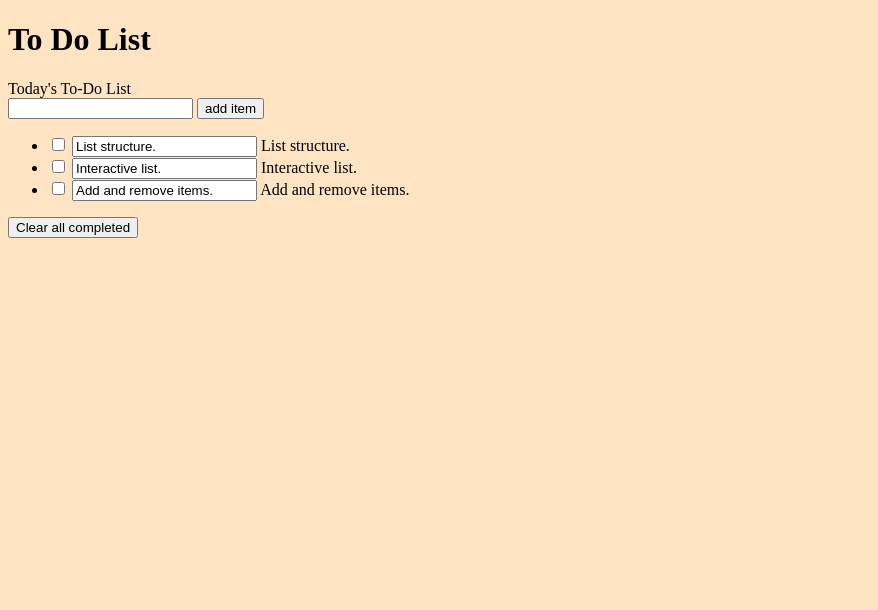
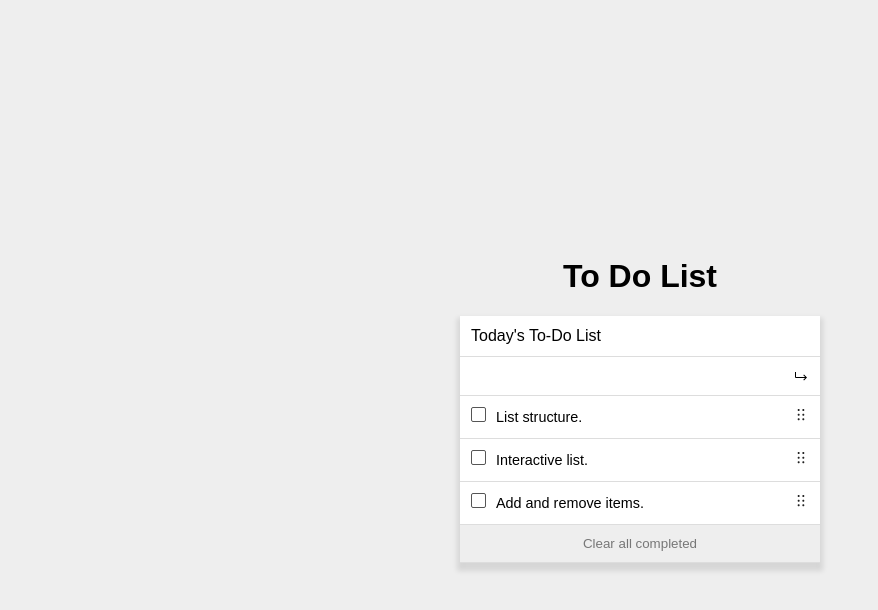
Before and after one commit to JuanLPalacios/todo-list, a website built with webpack: page src/index.html in a window 1280 px wide. Shown: the whole page, without its empty margins (0-878 px from the left). Built offline with nearby package versions, Linux system fonts and the light colour scheme.

Commit message:
Add styles to make it seem dynamic

```diff
--- a/src/style.css
+++ b/src/style.css
@@ -1,3 +1,150 @@
+* { box-sizing: border-box; }
+
 body {
-    background-color: bisque;
+  margin: 0;
+  font-family: sans-serif;
 }
+
+.todo {
+  width: 360px;
+  display: flex;
+  flex-direction: column;
+  box-shadow: 0 5px 5px 3px rgb(0 0 0 / 10%);
+}
+
+.todo > header,
+.todo > button,
+.todo-li,
+.todo > form > * {
+  padding: 11px;
+  border: none;
+  background-color: #fff;
+  border-bottom: solid 1px #ddd;
+  outline: none;
+}
+
+li.todo-li { display: flex; }
+
+li.todo-li [type=text] {
+  position: absolute;
+  left: 100vw;
+  border: none;
+  outline: none;
+  font-family: sans-serif;
+  font-size: 0.9rem;
+  padding: 0;
+  flex: 1 1 auto;
+}
+
+li.todo-li [type=text] + label {
+  font-family: sans-serif;
+  font-size: 0.9rem;
+  padding: 0;
+  padding-top: 2px;
+  flex: 1 1 auto;
+}
+
+li.todo-li [type=text]:focus {
+  position: static;
+  left: 0;
+}
+
+li.todo-li [type=checkbox] + label {
+  display: inline-block;
+  width: 15px;
+  height: 15px;
+  border: solid 1px #555;
+  border-radius: 2px;
+  margin-right: 10px;
+}
+
+li.todo-li [type=text]:focus + label {
+  display: none;
+}
+
+li.todo-li [type=checkbox] { display: none; }
+
+li.todo-li [type=checkbox]:checked + label {
+  border: none;
+}
+
+li.todo-li [type=checkbox]:checked + label::before {
+  content: '';
+  display: inline-block;
+  position: absolute;
+  width: 7px;
+  height: 15px;
+  border: solid 2px rgb(0, 4, 255);
+  border-width: 0 2px 2px 0;
+  border-radius: 3px;
+  transform: translate(3px, -3px) rotate(45deg);
+}
+
+li.todo-li [type=checkbox]:checked ~ label {
+  text-decoration: line-through;
+  color: #999;
+}
+
+li.todo-li .handle {
+  cursor: move;
+}
+
+li.todo-li .handle::before {
+  content: ' ';
+  display: inline-block;
+  background-image: url("imgs/re-order-dots.svg");
+  background-size: cover;
+  width: 16px;
+  height: 16px;
+}
+
+button#clear-all {
+  color: #777;
+  background: #eee;
+}
+
+main {
+  position: relative;
+  display: flex;
+  flex-direction: column;
+  height: 100vh;
+  justify-content: center;
+  align-items: center;
+  background-color: #eee;
+  overflow: hidden;
+}
+
+.todo > form {
+  display: flex;
+  align-items: stretch;
+  justify-content: space-between;
+  margin: 0;
+}
+
+.todo > form > input {
+  flex: 1 1 auto;
+}
+
+.todo > form > button {
+  width: 38px;
+  font-size: 0;
+}
+
+.todo > form > button::before {
+  content: ' ';
+  display: inline-block;
+  background-image: url("imgs/text-new-line.svg");
+  background-size: cover;
+  width: 16px;
+  height: 16px;
+}
+
+.todo > form img {
+  width: 100%;
+}
+
+#list {
+  margin: 0 0 0 0;
+  padding: 0;
+  list-style: none;
+}
```
Also changed, not shown: src/imgs/re-order-dots.svg (added), src/imgs/text-new-line.svg (added).
